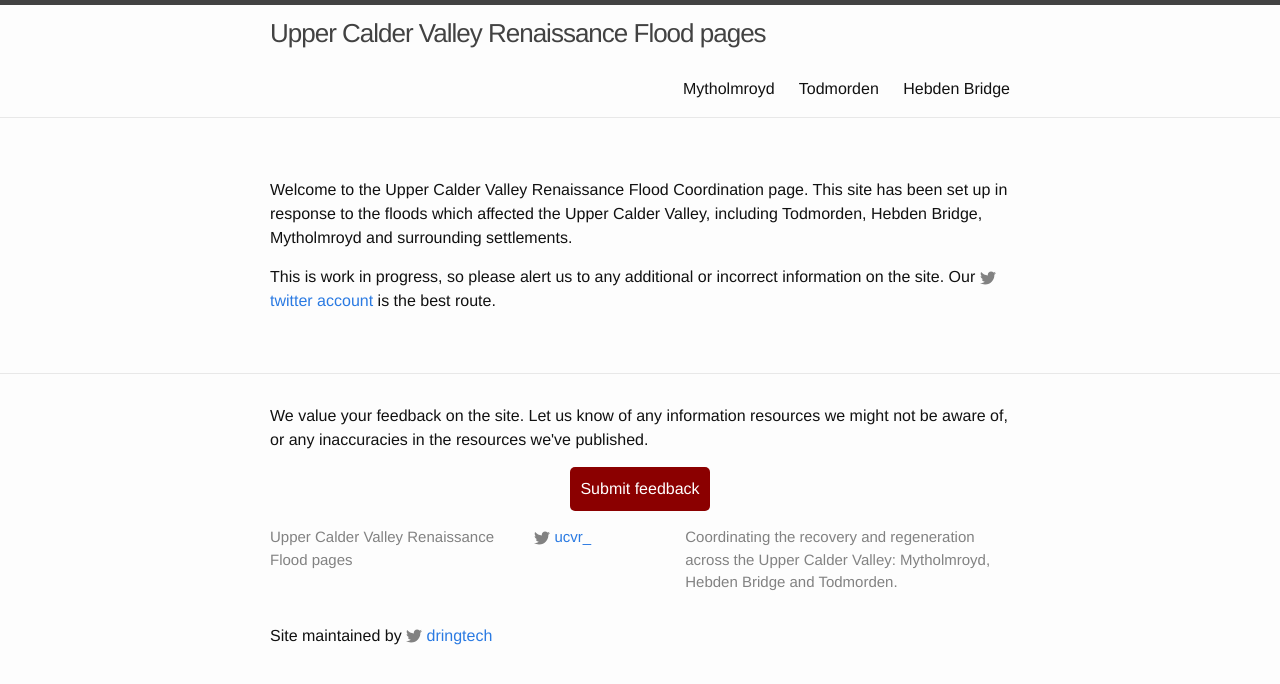
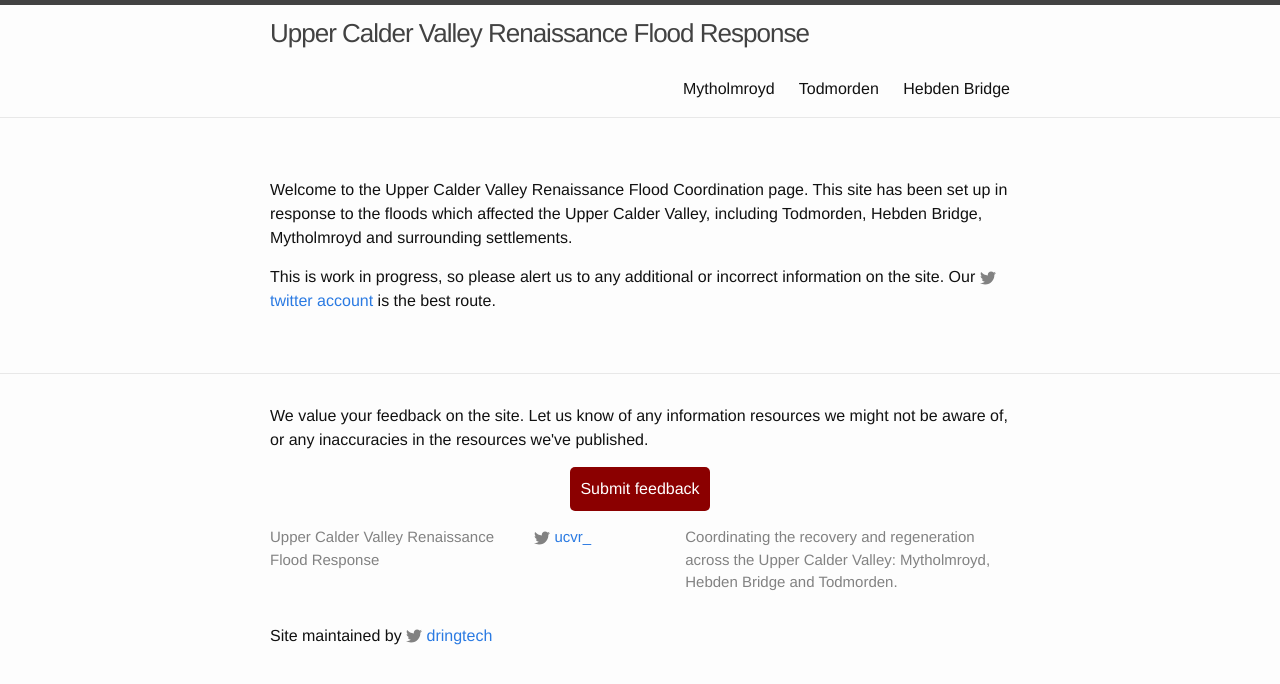
Before and after one commit to dringtech/ucvr-flood-info, a Jekyll site: the page built from index.md, in a window 1280 px wide. Shown: the top 684 px of the page. Built offline with Jekyll 4.4.1, drawn with Linux system fonts in a browser that asks for light colours.

Commit message:
Renaming site

```diff
--- a/_config.yml
+++ b/_config.yml
@@ -6,7 +6,7 @@
 # 'jekyll serve'. If you change this file, please restart the server process.
 
 # Site settings
-title: Upper Calder Valley Renaissance Flood pages
+title: Upper Calder Valley Renaissance Flood Response
 description: > # this means to ignore newlines until "baseurl:"
   Coordinating the recovery and regeneration across the
   Upper Calder Valley: Mytholmroyd, Hebden Bridge and Todmorden.
```
